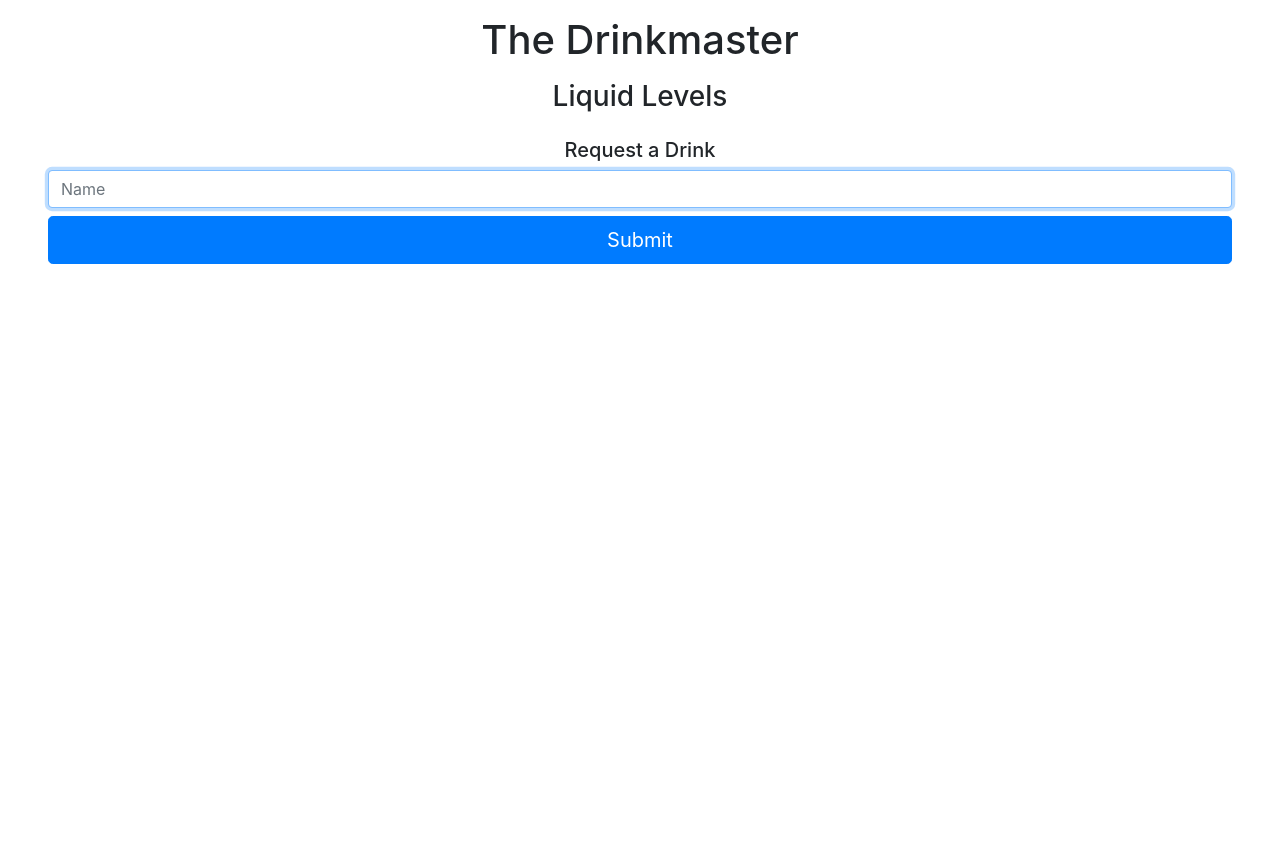
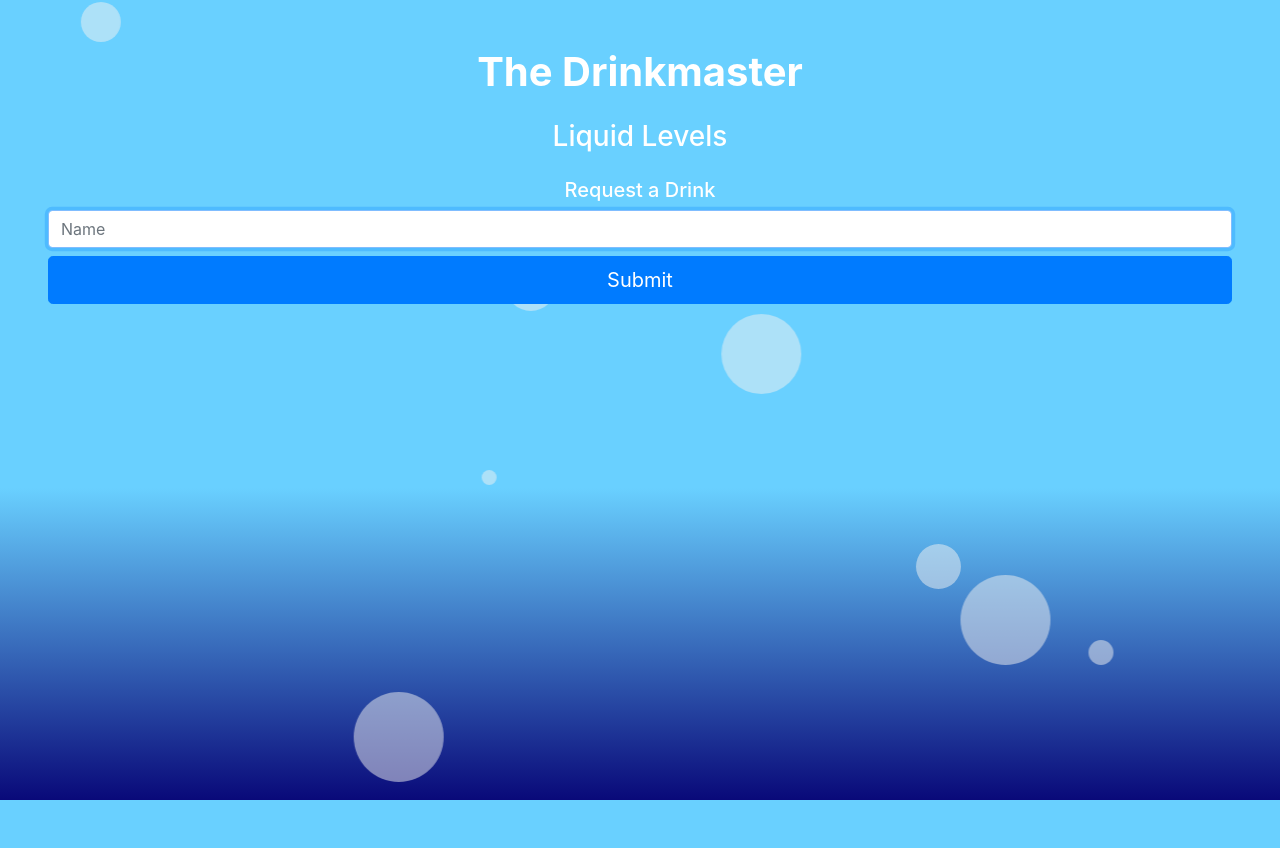
Before and after one commit to Carson-Bay/MakeUofT2022, a Flask app: template webapp/templates/index2.html in a window 1280 px wide. Before the commit the page ends 264 px from the top, so only its background shows below. Run offline with Flask 2, Linux system fonts and the light colour scheme; the template is opened without the code that fills it, so the values that code supplies are empty; parts of the project's set-up code (start-up, migrations or seed data) failed here and were passed over; some libraries are stand-ins or nearby versions.

Commit message:
working bubbles

```diff
--- a/hardware/pump.py
+++ b/hardware/pump.py
@@ -52,7 +52,7 @@
         # set GPIO stuff
         GPIO.output(self.pump_gpio,GPIO.LOW)
       else:
-        print("Pump GPIO",self.pump_gpio, "turn_on called with pump already on.")
+        p
 
     else:
       print("Falling")
--- a/main.py
+++ b/main.py
@@ -72,7 +72,7 @@
         resets = to_reset.get()
         for i in resets:
           print("MUST RESET",i)
-      time.sleep(0.5)
+      time.sleep(0.01)
   except KeyboardInterrupt:
     GPIO.cleanup()       # clean up GPIO on CTRL+C exit
 
--- a/webapp/app.py
+++ b/webapp/app.py
@@ -16,7 +16,7 @@
 parentdir = os.path.dirname(currentdir)
 sys.path.insert(0, parentdir)
 
-# import main
+import main
 
 app = Flask(__name__)
 
@@ -50,8 +50,8 @@
     webapp = Process(target=apprun)
     webapp.start()
 
-    # hardware = Process(target=main, args=(liquid_levels,to_reset,drink_requests))
-    # hardware.start()
+    hardware = Process(target=main, args=(liquid_levels,to_reset,drink_requests))
+    hardware.start()
 
     # while True:
     #   print("HeLLO!!!!!")
--- a/webapp/templates/index2.html
+++ b/webapp/templates/index2.html
@@ -5,28 +5,45 @@
 <meta http-equiv="refresh" content="15">
 <title>The DrinkMaster</title>
 </head>
-<body class="text-center px-4">
+<body class="text-center px-4 sticky" style="overflow-y: hidden">
+    </div style="z-index:-1000;">
+
+      <div class="bubbles">
+      <div class="bubble"></div>
+    <div class="bubble"></div>
+    <div class="bubble"></div>
+    <div class="bubble"></div>
+    <div class="bubble"></div>
+    <div class="bubble"></div>
+    <div class="bubble"></div>
+    <div class="bubble"></div>
+    <div class="bubble"></div>
+    <div class="bubble"></div>
+     <div class="bubble"></div>
+    <div class="bubble"></div>
+
+  </div>
+
 <div class="container-fluid px-4">
     <form class="form-signin" action="{{ url_for('handle_data') }}"  method="post">
 <!--  <img class="mb-4" src="/docs/4.3/assets/brand/bootstrap-solid.svg" alt="" width="72" height="72">-->
-  <h1 class="h1 mb-3 mt-3">The Drinkmaster</h1>
-    <h3 class="mb-4">Liquid Levels</h3>
-        {% for key,val in result %}
+  <h1 class="h1 mb-4 mt-5 text-white font-weight-bold">The Drinkmaster</h1>
+    <h3 class="mb-4 text-white">Liquid Levels</h3>
+       {% for key,val in result %}
     <div class="progress mb-4">
 <!-- <p>Pump {{key}} : {{val}}</p> -->
- <div class="progress-bar" role="progressbar" style="width: {{val}}%">
+ <div class="progress-bar" role="progressbar" style="width: 75%">
  </div>
  </div>
 {% endfor %}
   <!-- <div class="progress-bar" role="progressbar" style="width: {{50}}%" aria-valuenow="25" aria-valuemin="0" aria-valuemax="100"></div> -->
-  <h5 class="mt-3 text-center mb-2">Request a Drink</h5>
+  <h5 class="mt-3 text-center mb-2 text-white">Request a Drink</h5>
   <label for="inputEmail" class="sr-only">Email address</label>
   <input type="text" id="inputEmail" name="requester" class="form-control mb-2" placeholder="Name" required="" autofocus="">
 
   <button class="btn btn-lg btn-primary btn-block" type="submit">Submit</button>
 </form>
 
-</div>
 
 <!--
 <h1>Drinkmaster</h1>
@@ -47,4 +64,135 @@
 <script src="https://cdnjs.cloudflare.com/ajax/libs/popper.js/1.14.7/umd/popper.min.js" integrity="sha384-UO2eT0CpHqdSJQ6hJty5KVphtPhzWj9WO1clHTMGa3JDZwrnQq4sF86dIHNDz0W1" crossorigin="anonymous"></script>
 <script src="https://stackpath.bootstrapcdn.com/bootstrap/4.3.1/js/bootstrap.min.js" integrity="sha384-JjSmVgyd0p3pXB1rRibZUAYoIIy6OrQ6VrjIEaFf/nJGzIxFDsf4x0xIM+B07jRM" crossorigin="anonymous"></script>
 </body>
+    <style>body,html{
+  width:100%;
+  height: 100%;
+}
+body{
+  margin:0;
+  padding:0;
+  background:linear-gradient(0deg, rgba(2,0,36,1) 0%, rgba(9,9,121,1) 0%, rgba(105,208,255,1) 39%);
+}
+.bubbles{
+  position:absolute;
+  width:100%;
+  height: 100%;
+  z-index:-1;
+  overflow:hidden;
+  top:0;
+  left:0;
+}
+.bubble{
+  position: absolute;
+  bottom:-100px;
+  width:40px;
+  height: 40px;
+  background:#f1f1f1;
+  border-radius:50%;
+  opacity:0.5;
+  animation: rise 10s infinite ease-in;
+}
+.bubble:nth-child(1){
+  width:40px;
+  height:40px;
+  left:10%;
+  animation-duration:8s;
+}
+.bubble:nth-child(2){
+  width:20px;
+  height:20px;
+  left:20%;
+  animation-duration:5s;
+  animation-delay:1s;
+}
+.bubble:nth-child(3){
+  width:50px;
+  height:50px;
+  left:35%;
+  animation-duration:7s;
+  animation-delay:2s;
+}
+.bubble:nth-child(4){
+  width:80px;
+  height:80px;
+  left:50%;
+  animation-duration:11s;
+  animation-delay:0s;
+}
+.bubble:nth-child(5){
+  width:35px;
+  height:35px;
+  left:55%;
+  animation-duration:6s;
+  animation-delay:1s;
+}
+.bubble:nth-child(6){
+  width:45px;
+  height:45px;
+  left:65%;
+  animation-duration:8s;
+  animation-delay:3s;
+}
+.bubble:nth-child(7){
+  width:90px;
+  height:90px;
+  left:70%;
+  animation-duration:12s;
+  animation-delay:2s;
+}
+.bubble:nth-child(8){
+  width:25px;
+  height:25px;
+  left:80%;
+  animation-duration:12s;
+  animation-delay:2s;
+}
+.bubble:nth-child(9){
+  width:15px;
+  height:15px;
+  left:70%;
+  animation-duration:5s;
+  animation-delay:1s;
+}
+.bubble:nth-child(10){
+  width:90px;
+  height:90px;
+  left:25%;
+  animation-duration:10s;
+  animation-delay:4s;
+}
+        .bubble:nth-child(11){
+  width:15px;
+  height:15px;
+  left:15%;
+  animation-duration:5s;
+  animation-delay:1s;
+}
+        .bubble:nth-child(12){
+  width:15px;
+  height:15px;
+  left:30%;
+  animation-duration:3s;
+  animation-delay:2s;
+}
+        .bubble:nth-child(13){
+  width:15px;
+  height:15px;
+  left:60%;
+  animation-duration:4s;
+  animation-delay:3s;
+}
+@keyframes rise{
+  0%{
+    bottom:-100px;
+    transform:translateX(0);
+  }
+  50%{
+    transform:translate(100px);
+  }
+  100%{
+    bottom:1080px;
+    transform:translateX(-200px);
+  }
+}</style>
 </html>
```
